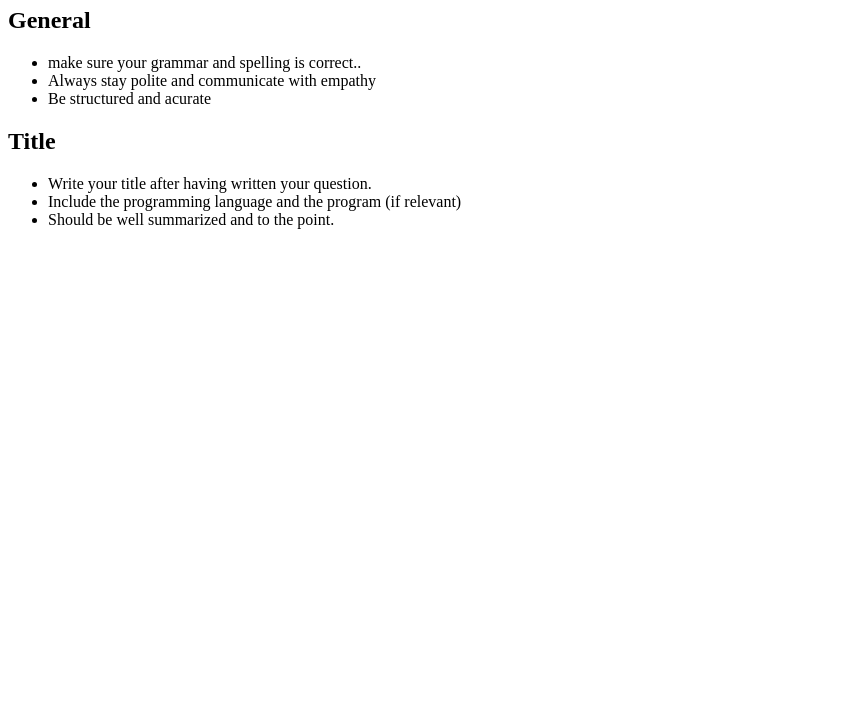
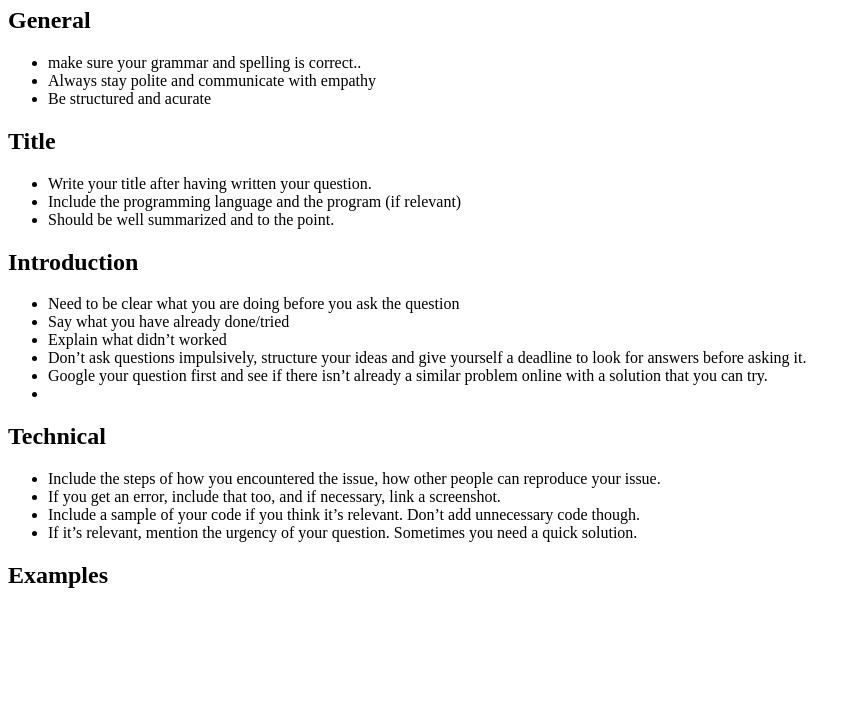
Before and after one commit to adrienclesse/How-to-ask-question, a plain HTML site: page index.html in a window 1280 px wide. Shown: the part 99-800 px from the top of the page, without its empty margins (0-856 px from the left). Drawn offline with Linux system fonts and the light colour scheme.

Commit message:
bullet point

```diff
--- a/index.html
+++ b/index.html
@@ -6,7 +6,7 @@
     <title>How to ask questions</title>
 </head>
 <body>
-    <header> Frans ANdries, René Vandamme and Adrien Clesse</header>
+    <header> Frans Andries, René Vandamme and Adrien Clesse</header>
     <h1>Guidlines : how to ask a question</h1>
 
     <h2>General</h2>
@@ -24,6 +24,27 @@
         </li>
       </ul>
 
+      <h2>Introduction</h2>
+      <ul>
+        <li>Need to be clear what you are doing before you ask the question</li>
+        <li>Say what you have already done/tried</li>
+        <li>Explain what didn’t worked</li>
+        <li>Don’t ask questions impulsively, structure your ideas and give yourself a deadline to look for answers before asking it. </li>
+        <li>Google your question first and see if there isn’t already a similar problem online with a solution that you can try.</li>
+        <li></li>
+      </ul>
+
+      <h2>Technical</h2>
+      <ul>
+        <li>Include the steps of how you encountered the issue, how other people can reproduce your issue.</li>
+        <li>If you get an error, include that too, and if necessary, link a screenshot.</li>
+        <li>Include a sample of your code if you think it’s relevant. Don’t add unnecessary code though.</li>
+        <li>If it’s relevant, mention the urgency of your question. Sometimes you need a quick solution. </li>
+      </ul>
+
+      <h2>Examples</h2>
+
+
 
 
 
```
